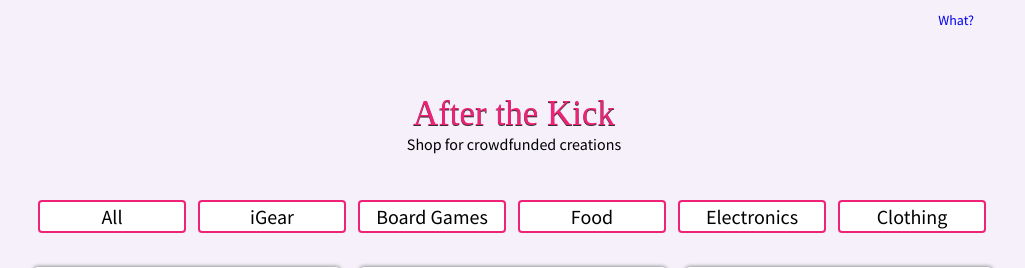
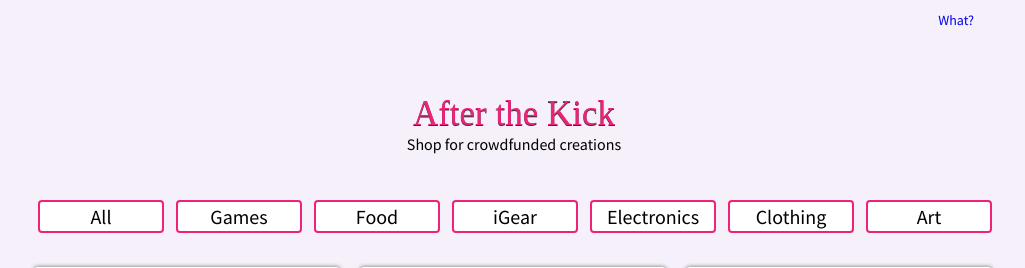
Before and after one commit to lanthe/after-the-kick, a PHP site: page / in a window 1280 px wide. Shown: the part 13-281 px from the top of the page, without its empty margins (116-1141 px from the left). Run offline with PHP 8.4, Linux system fonts and the light colour scheme; some libraries are stand-ins or nearby versions; some web fonts are replaced.

Commit message:
[ikc] type selectors are now links

```diff
--- a/lip.css
+++ b/lip.css
@@ -91,6 +91,8 @@ div.content_area {
 	border-radius: 4px;  /* TODO: need to add all the other browsers' taggies */
 	box-shadow: 0 0 4px #666;
 	min-height: 250px;
+	font-family: Source Sans Pro;
+	font-weight:400;
 }
 
 div.tagline {
@@ -180,9 +182,9 @@ div.type_selector_view {
 	margin-bottom:30px;
 }
 
-div.type_selector {
+a.type_selector {
 	display: inline-block;
-	width: 140px;
+	width: 118px;
 	font-family: Source Sans Pro;
 	font-size: 20px;
 	text-align: center;
@@ -193,10 +195,11 @@ div.type_selector {
 	border-color: #E27;
 	border-width: 2px;
 	border-radius: 4px;
-
+	text-decoration: none;
+	color:black;
 }
 
-div.type_selector:hover {
+a.type_selector:hover {
   background-color: #E27;
   cursor: pointer;
 }
--- a/type_selector_view.php
+++ b/type_selector_view.php
@@ -2,12 +2,13 @@
 
 function type_selector_view() {
   return "<div class=type_selector_view>
-			<div class=type_selector>All</div>
-			<div class=type_selector>iGear</div>
-			<div class=type_selector>Board Games</div>
-			<div class=type_selector>Food</div>
-			<div class=type_selector>Electronics</div>
-			<div class=type_selector>Clothing</div>
+			<a href='/' class=type_selector>All</a>
+			<a href='/?t=games' class=type_selector>Games</a>
+			<a href='/?t=food' class=type_selector>Food</a>
+			<a href='/?t=igear' class=type_selector>iGear</a>
+			<a href='/?t=electronics' class=type_selector>Electronics</a>
+			<a href='/?t=clothing' class=type_selector>Clothing</a>
+			<a href='/?t=art' class=type_selector>Art</a>
           </div>";
 }
 
```
Also changed, not shown: about.php (+6 -1 lines).
